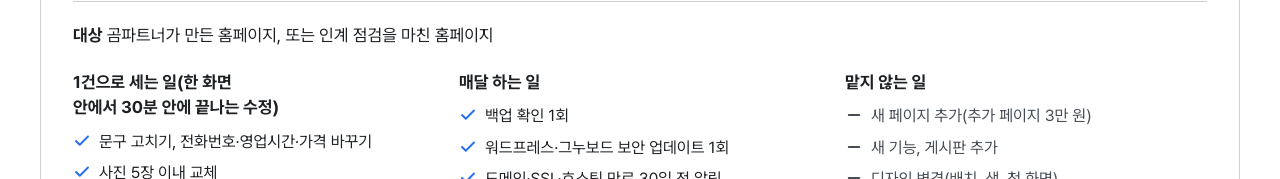
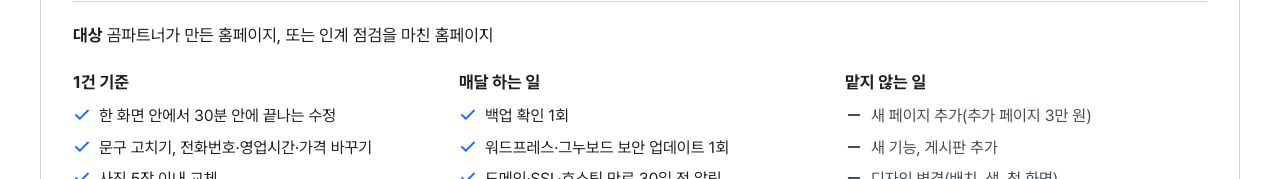
Before and after one commit to gompartner/gompartner.github.io, a Next.js app: page /maintenance in a window 1280 px wide. Shown: the part 423-602 px from the top of the page. Built offline with nearby package versions, Linux system fonts and the light colour scheme; no server answers.

Commit message:
유지보수 1건 기준 제목 줄이기

```diff
--- a/data/maintenance.ts
+++ b/data/maintenance.ts
@@ -24,8 +24,8 @@ export const maintenanceServices: MaintenanceService[] = [
     term: "3개월 단위 계약",
     target: "곰파트너가 만든 홈페이지, 또는 인계 점검을 마친 홈페이지",
     unit: {
-      label: "1건으로 세는 일(한 화면 안에서 30분 안에 끝나는 수정)",
-      items: ["문구 고치기, 전화번호·영업시간·가격 바꾸기", "사진 5장 이내 교체", "공지·이벤트 글 대신 올리기", "메뉴판·가격표 항목 수정, 링크 고치기"],
+      label: "1건 기준",
+      items: ["한 화면 안에서 30분 안에 끝나는 수정", "문구 고치기, 전화번호·영업시간·가격 바꾸기", "사진 5장 이내 교체", "공지·이벤트 글 대신 올리기", "메뉴판·가격표 항목 수정, 링크 고치기"],
     },
     does: {
       label: "매달 하는 일",
```
